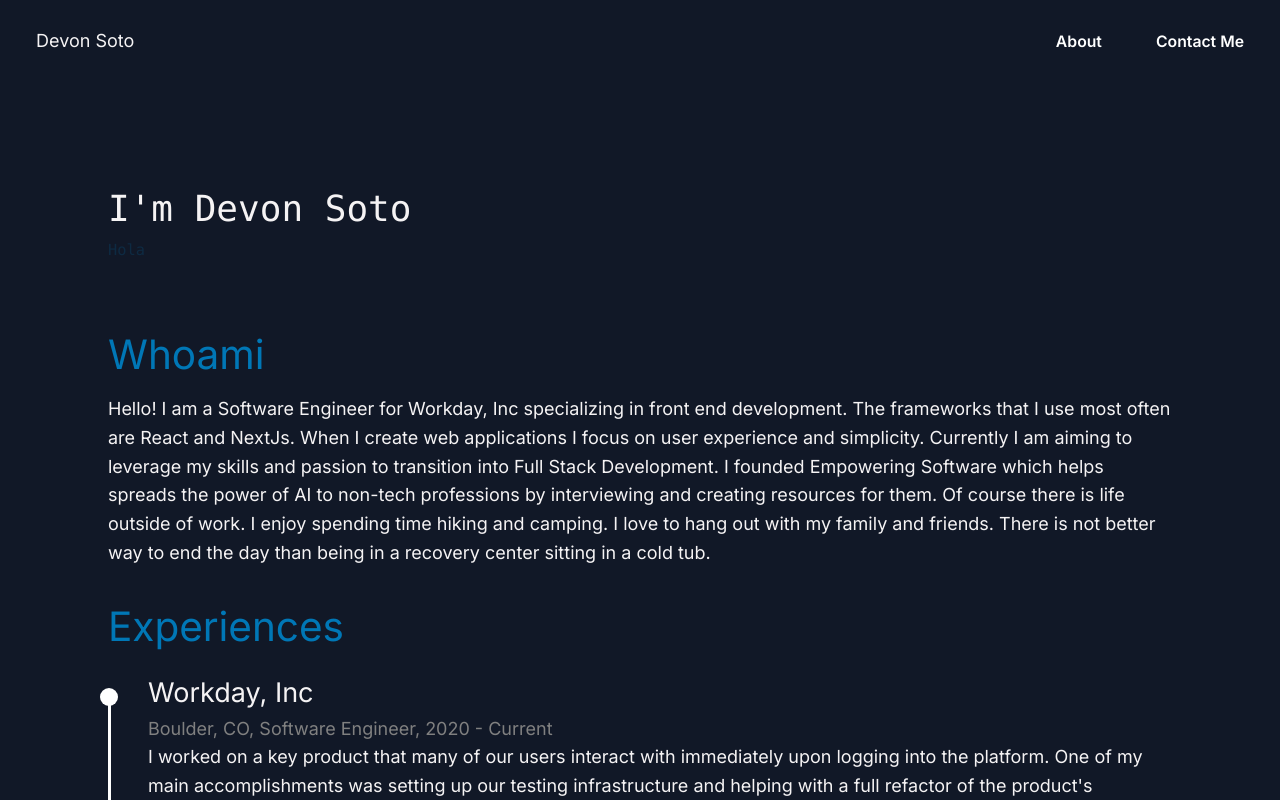
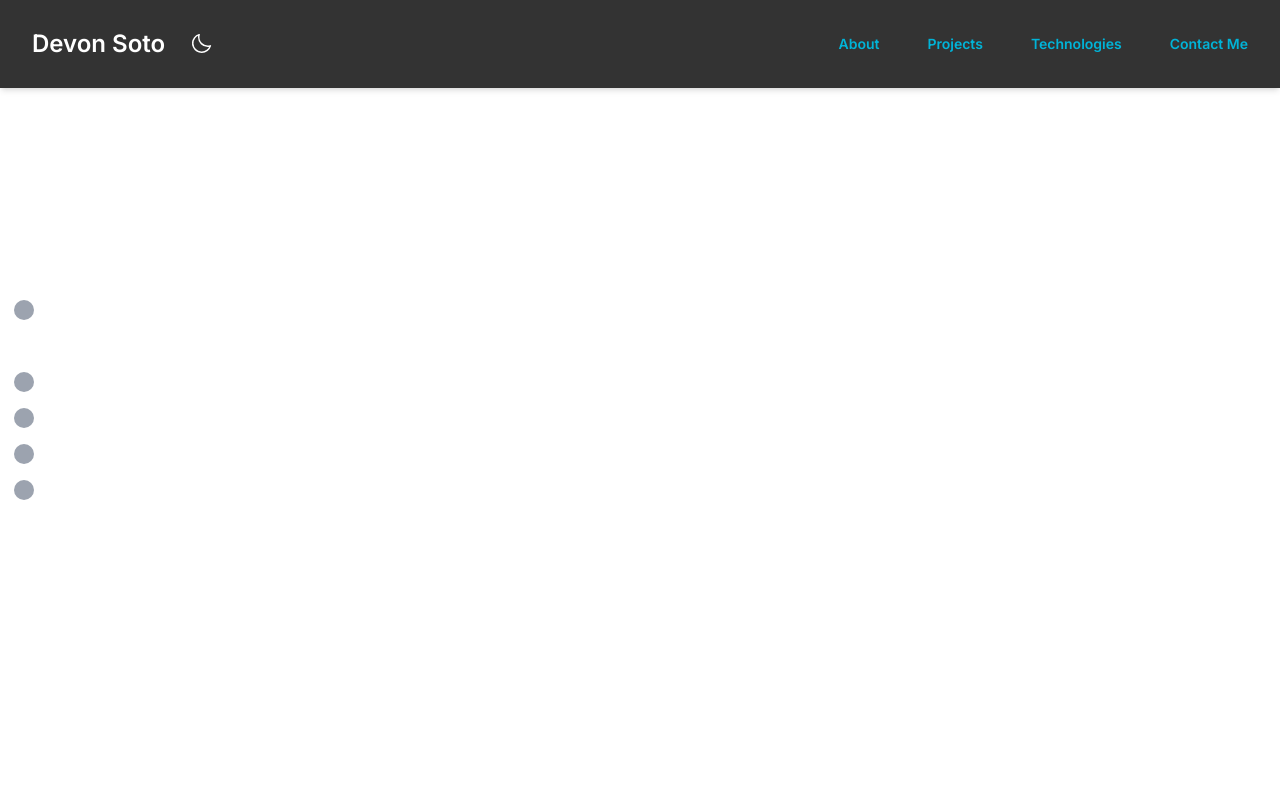
Before and after one commit to devonsoto/myportfolio, a Next.js app: page / in a window 1280 px wide. Shown: the top 800 px of the page. Built offline with nearby package versions, Linux system fonts and the light colour scheme.

Commit message:
v2 setup

```diff
--- a/app/header.tsx
+++ b/app/header.tsx
@@ -1,17 +1,15 @@
 "use client";
 
 import Link from "next/link";
-import { useState } from "react";
-import { Dialog } from "@headlessui/react";
-import { Bars3Icon, XMarkIcon } from "@heroicons/react/24/outline";
 import { Fragment } from "react";
-import { Popover, Transition, Menu } from "@headlessui/react";
-import { ChevronDownIcon } from "@heroicons/react/20/solid";
+import { Transition, Menu } from "@headlessui/react";
+import { List, Moon } from "@phosphor-icons/react";
 
+import { useState, useEffect } from "react";
 const navigation = [
   { name: "About", href: "#about" },
-  // { name: "Projects", href: "#projects" },
-  // { name: "Technologies", href: "#technologies" },
+  { name: "Projects", href: "#projects" },
+  { name: "Technologies", href: "#technologies" },
   { name: "Contact Me", href: "#contact" },
 ];
 
@@ -20,21 +18,39 @@
 }
 
 export default function Header() {
+  const [darkMode, setDarkMode] = useState(true);
+
+  useEffect(() => {
+    if (darkMode) {
+      document.body.classList.add("dark");
+    } else {
+      document.body.classList.remove("dark");
+    }
+  }, [darkMode]);
+
   return (
-    <header className=" fixed z-10 w-full bg-blackPrim">
+    <header className="bg-light-gray shadow-md dark:bg-dark-gray dark:text-white ">
       <nav
-        className="mx-auto flex max-w-7xl items-center justify-between p-6 sm:px-8"
+        className="mx-auto flex max-w-7xl items-center  justify-between p-6 sm:px-8"
         aria-label="Global"
       >
-        <span>Devon Soto</span>
-        <Link href="/" className="-m-1.5 p-1.5">
-          <span className="sr-only">Devon Soto</span>
-        </Link>
-        <Menu as="div" className="relative ml-3 sm:hidden">
+        <div className="flex items-center">
+          <span className=" mr-4 text-2xl font-semibold">Devon Soto</span>
+          <Link href="/" className="-m-1.5 p-1.5">
+            <span className="sr-only">Devon Soto</span>
+          </Link>
+          <button
+            onClick={() => setDarkMode(!darkMode)}
+            className="rounded-full  p-2 hover:bg-gray-200 dark:hover:bg-black"
+          >
+            <Moon size={24} fill={darkMode ? "white" : "black"} />
+          </button>
+        </div>
+        <Menu as="div" className="relative ml-3 md:hidden">
           <div>
             <Menu.Button className="flex rounded-full  text-sm focus:outline-none focus:ring-2 focus:ring-white focus:ring-offset-2 focus:ring-offset-gray-800">
               <span className="sr-only">Open user menu</span>
-              <Bars3Icon className="h-6 w-6" aria-hidden="true" />
+              <List className="h-6 w-6" aria-hidden="true" />
             </Menu.Button>
           </div>
           <Transition
@@ -60,13 +76,13 @@
                   </Link>
                 )}
               </Menu.Item>
-              {/* <Menu.Item>
+              <Menu.Item>
                 {({ active }) => (
                   <Link
                     href="#projects"
                     className={classNames(
                       active ? "bg-gray-100" : "",
-                      "block px-4 py-2 text-sm text-gray-700"
+                      "block px-4 py-2 text-sm text-gray-700",
                     )}
                   >
                     Projects
@@ -79,13 +95,13 @@
                     href="#technologies"
                     className={classNames(
                       active ? "bg-gray-100" : "",
-                      "block px-4 py-2 text-sm text-gray-700"
+                      "block px-4 py-2 text-sm text-gray-700",
                     )}
                   >
                     Technologies
                   </Link>
                 )}
-              </Menu.Item> */}
+              </Menu.Item>
               <Menu.Item>
                 {({ active }) => (
                   <Link
@@ -102,12 +118,12 @@
             </Menu.Items>
           </Transition>
         </Menu>
-        <div className="hidden sm:flex sm:gap-x-12">
+        <div className="hidden items-center md:flex md:gap-x-12">
           {navigation.map((item) => (
             <Link
               key={item.name}
               href={item.href}
-              className="scroll-smooth text-sm font-semibold leading-6 text-white hover:text-sec"
+              className="text-green scroll-smooth text-sm font-semibold leading-6  hover:text-ai-cyan-hover dark:text-ai-cyan dark:hover:text-ai-cyan-dark-hover"
             >
               {item.name}
             </Link>
--- a/app/page.tsx
+++ b/app/page.tsx
@@ -10,40 +10,41 @@
 import { Projects } from "@/app/projects/projects";
 import Contact from "./contact";
 import Technologies from "./technology";
+import VerticalIndicator from "@/components/verticalNavigation";
 
 export default function Home() {
   return (
     <>
       <Head>
         <title>Devon Soto</title>
-        <meta
-          name="description"
-          content="Looking for a web developer to help build you website for your business?"
-        />
+        <meta name="description" content="CEO & CO-Founder" />
         <meta name="viewport" content="width=device-width, initial-scale=1" />
         {/* TODO: Change this in the future when we have something */}
         <link rel="icon" href="/favicon.ico" />
       </Head>
       <Header />
-      <main className={styles.main}>
-        <div className={styles.description}>
+      {/* <main className={styles.main}> */}
+      <VerticalIndicator />
+      <div className="flex min-h-full items-center justify-center text-white dark:bg-black">
+        {/* <div className={styles.description}>
           <div className={styles.name}>
             <p>I&apos;m Devon Soto</p>
             <div className="flex w-full text-sec">
               <AnimatedText />
             </div>
           </div>
-        </div>
+        </div> */}
+      </div>
 
-        <Whoami />
+      {/* <Whoami /> */}
 
-        <Timeline />
-        {/*
+      {/* <Timeline /> */}
+      {/*
         <Projects />
         <Technologies /> */}
-        <Contact />
-      </main>
-      <Footer />
+      {/* <Contact /> */}
+      {/* </main> */}
+      {/* <Footer /> */}
     </>
   );
 }
--- /dev/null
+++ b/components/verticalNavigation.tsx
@@ -0,0 +1,20 @@
+export function VerticalIndicator({ activeIndex = 1 }) {
+  const totalCircles = 6;
+
+  return (
+    <div className="fixed left-0 top-1/2 -translate-y-1/2 transform p-8">
+      <div className="flex w-12 flex-col items-center space-y-4">
+        {Array.from({ length: totalCircles }).map((_, index) => (
+          <div
+            key={index}
+            className={`h-5 w-5 rounded-full ${
+              index === activeIndex ? "bg-black" : "bg-gray-400"
+            }`}
+          ></div>
+        ))}
+      </div>
+    </div>
+  );
+}
+
+export default VerticalIndicator;
--- a/package.json
+++ b/package.json
@@ -11,6 +11,8 @@
   "dependencies": {
     "@headlessui/react": "^1.7.15",
     "@heroicons/react": "^2.0.18",
+    "@phosphor-icons/react": "^2.0.13",
+    "@phosphor-icons/web": "^2.0.3",
     "@types/node": "18.13.0",
     "@types/react": "18.0.27",
     "@types/react-dom": "18.0.10",
--- a/styles/globals.css
+++ b/styles/globals.css
@@ -2,116 +2,17 @@
 @tailwind components;
 @tailwind utilities;
 
-:root {
-  --max-width: 1100px;
-  --border-radius: 12px;
-  --font-mono: ui-monospace, Menlo, Monaco, "Cascadia Mono", "Segoe UI Mono",
-    "Roboto Mono", "Oxygen Mono", "Ubuntu Monospace", "Source Code Pro",
-    "Fira Mono", "Droid Sans Mono", "Courier New", monospace;
+@import "tailwindcss/base";
 
-  --foreground-rgb: 0, 0, 0;
-  --background-start-rgb: 214, 219, 220;
-  --background-end-rgb: 255, 255, 255;
+@import "tailwindcss/components";
 
-  --primary-glow: conic-gradient(
-    from 180deg at 50% 50%,
-    #16abff33 0deg,
-    #0885ff33 55deg,
-    #54d6ff33 120deg,
-    #0071ff33 160deg,
-    transparent 360deg
-  );
-  --secondary-glow: radial-gradient(
-    rgba(255, 255, 255, 1),
-    rgba(255, 255, 255, 0)
-  );
-
-  --tile-start-rgb: 239, 245, 249;
-  --tile-end-rgb: 228, 232, 233;
-  --tile-border: conic-gradient(
-    #00000080,
-    #00000040,
-    #00000030,
-    #00000020,
-    #00000010,
-    #00000010,
-    #00000080
-  );
-
-  --callout-rgb: 238, 240, 241;
-  --callout-border-rgb: 172, 175, 176;
-  --card-rgb: 180, 185, 188;
-  --card-border-rgb: 131, 134, 135;
-}
-
-@media (prefers-color-scheme: dark) {
-  :root {
-    --foreground-rgb: 255, 255, 255;
-    --background-start-rgb: 0, 0, 0;
-    --background-end-rgb: 0, 0, 0;
-
-    --primary-glow: radial-gradient(rgba(1, 65, 255, 0.4), rgba(1, 65, 255, 0));
-    --secondary-glow: linear-gradient(
-      to bottom right,
-      rgba(1, 65, 255, 0),
-      rgba(1, 65, 255, 0),
-      rgba(1, 65, 255, 0.3)
-    );
-
-    --tile-start-rgb: 2, 13, 46;
-    --tile-end-rgb: 2, 5, 19;
-    --tile-border: conic-gradient(
-      #ffffff80,
-      #ffffff40,
-      #ffffff30,
-      #ffffff20,
-      #ffffff10,
-      #ffffff10,
-      #ffffff80
-    );
-
-    --callout-rgb: 20, 20, 20;
-    --callout-border-rgb: 108, 108, 108;
-    --card-rgb: 100, 100, 100;
-    --card-border-rgb: 200, 200, 200;
-  }
-}
+@import "tailwindcss/utilities";
 
 * {
   box-sizing: border-box;
-  padding: 0;
-  margin: 0;
 }
 
 html,
 body {
-  max-width: 100vw;
-  overflow-x: hidden;
-  font-family: -apple-system, BlinkMacSystemFont, Segoe UI, Roboto, Oxygen,
-    Ubuntu, Cantarell, Fira Sans, Droid Sans, Helvetica Neue, sans-serif;
-  line-height: 1.6;
-  font-size: 18px;
-  scroll-behavior: smooth;
-  color: #f5f3f4 !important;
+  min-height: 100%;
 }
-
-body {
-  color: rgb(var(--foreground-rgb));
-  background: linear-gradient(
-      to bottom,
-      transparent,
-      rgb(var(--background-end-rgb))
-    )
-    rgb(var(--background-start-rgb));
-}
-
-a {
-  color: inherit;
-  text-decoration: none;
-}
-
-@media (prefers-color-scheme: dark) {
-  html {
-    color-scheme: dark;
-  }
-}
--- a/tailwind.config.js
+++ b/tailwind.config.js
@@ -1,5 +1,6 @@
 /** @type {import('tailwindcss').Config} */
 module.exports = {
+  darkMode: "class",
   content: [
     "./node_modules/flowbite-react/**/*.js",
     "./pages/**/*.{ts,tsx}",
@@ -9,9 +10,15 @@
   theme: {
     extend: {
       colors: {
+        "dark-gray": "#333333",
+        "light-gray": "#F5F5F5",
+        "ai-cyan": "#00b4d8",
+        "ai-cyan-hover": "#0094b8", // darker shade for hover
+        "ai-cyan-dark-hover": "#00d4f8", // lighter shade for hover in dark mode
+        "ai-pink": "#f72585",
         prim: "#023E8A",
         sec: "#0077B6",
-        blackPrim: '#111827'
+        blackPrim: "#111827",
       },
     },
   },
```
Also changed, not shown: app/footer.tsx (+34 -35 lines), components/intro.tsx (added, +14 -0 lines), 1 other file (tests, documents, lock files or other folders).
